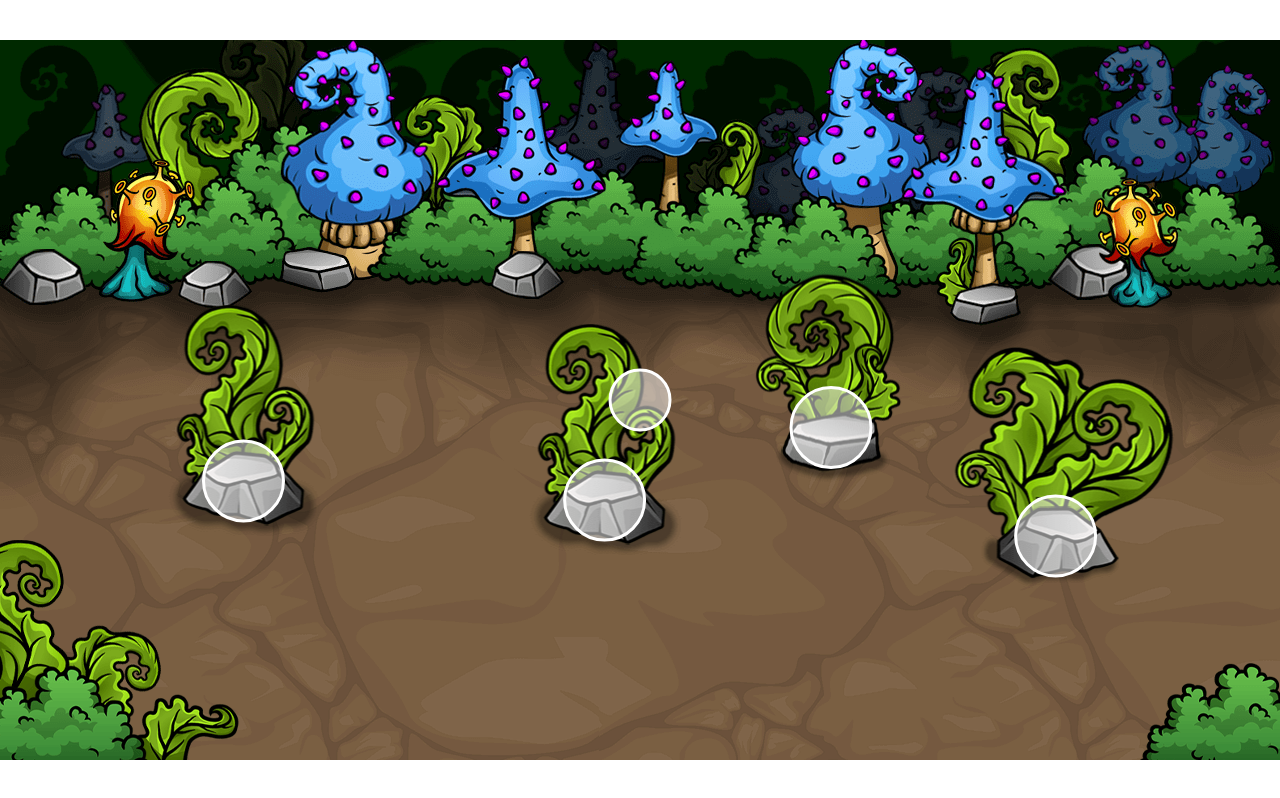
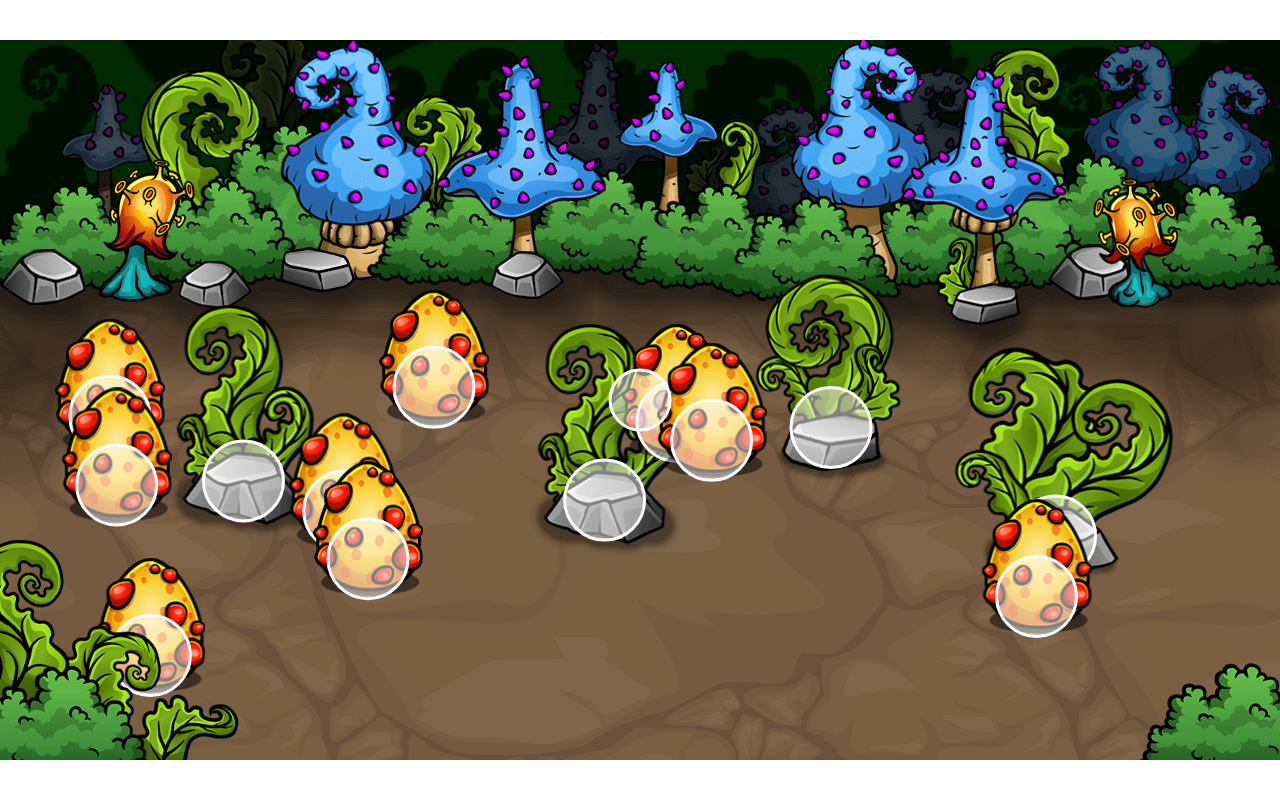
Before and after one commit to ShethSamarth/Bull-sEye-WebGame, a plain HTML site: page index.html in a window 1280 px wide. Drawn offline with Linux system fonts and the light colour scheme.

Commit message:
lesson18

```diff
--- a/index.html
+++ b/index.html
@@ -12,6 +12,7 @@
     <img id="overlay" src="assets/overlay.png" alt="overlay" />
     <img id="obstacles" src="assets/obstacles.png" alt="obstacles" />
     <img id="bull" src="assets/bull.png" alt="bull" />
+    <img id="egg" src="assets/egg.png" alt="egg" />
 
     <script src="script.js"></script>
   </body>
--- a/script.js
+++ b/script.js
@@ -157,6 +157,45 @@ window.addEventListener("load", function () {
     }
   }
 
+  class Egg {
+    constructor(game) {
+      this.game = game
+      this.collisionRadius = 40
+      this.margin = this.collisionRadius * 2
+      this.collisionX =
+        this.margin + Math.random() * (this.game.width - this.margin * 2)
+      this.collisionY =
+        this.game.topMargin +
+        Math.random() * (this.game.height - this.game.topMargin - this.margin)
+      this.image = document.getElementById("egg")
+      this.spriteWidth = 110
+      this.spriteHeight = 135
+      this.width = this.spriteWidth
+      this.height = this.spriteHeight
+      this.spriteX = this.collisionX - this.width * 0.5
+      this.spriteY = this.collisionY - this.height * 0.5 - 30
+    }
+    draw(context) {
+      context.drawImage(this.image, this.spriteX, this.spriteY)
+      if (this.game.debug) {
+        context.beginPath()
+        context.arc(
+          this.collisionX,
+          this.collisionY,
+          this.collisionRadius,
+          0,
+          Math.PI * 2
+        )
+        context.save()
+        context.globalAlpha = 0.5
+        context.fill()
+        context.restore()
+        context.stroke()
+      }
+    }
+    update() {}
+  }
+
   class Game {
     constructor(canvas) {
       this.canvas = canvas
@@ -168,8 +207,12 @@ window.addEventListener("load", function () {
       this.fps = 70
       this.timer = 0
       this.interval = 1000 / this.fps
+      this.eggTimer = 0
+      this.eggInterval = 500
       this.numberOfObstacles = 10
+      this.maxEggs = 10
       this.obstacles = []
+      this.eggs = []
       this.mouse = {
         x: this.width * 0.5,
         y: this.height * 0.5,
@@ -201,11 +244,20 @@ window.addEventListener("load", function () {
       if (this.timer > this.interval) {
         context.clearRect(0, 0, this.width, this.height)
         this.obstacles.forEach((obstacle) => obstacle.draw(context))
+        this.eggs.forEach((egg) => egg.draw(context))
         this.player.draw(context)
         this.player.update()
         this.timer = 0
       }
       this.timer += deltaTime
+      // add eggs periodically
+      if (this.eggTimer > this.eggInterval && this.eggs.length < this.maxEggs) {
+        this.addEgg()
+        this.eggTimer = 0
+        // console.log(this.eggs)
+      } else {
+        this.eggTimer += deltaTime
+      }
     }
     checkCollision(a, b) {
       const dx = a.collisionX - b.collisionX
@@ -213,6 +265,9 @@ window.addEventListener("load", function () {
       const distance = Math.hypot(dy, dx)
       const sumOfRadii = a.collisionRadius + b.collisionRadius
       return [distance < sumOfRadii, distance, sumOfRadii, dx, dy]
+    }
+    addEgg() {
+      this.eggs.push(new Egg(this))
     }
     init() {
       let attempts = 0
--- a/style.css
+++ b/style.css
@@ -18,6 +18,7 @@
   pointer-events: none;
 }
 #obstacles,
-#bull {
+#bull,
+#egg {
   display: none;
 }
```
